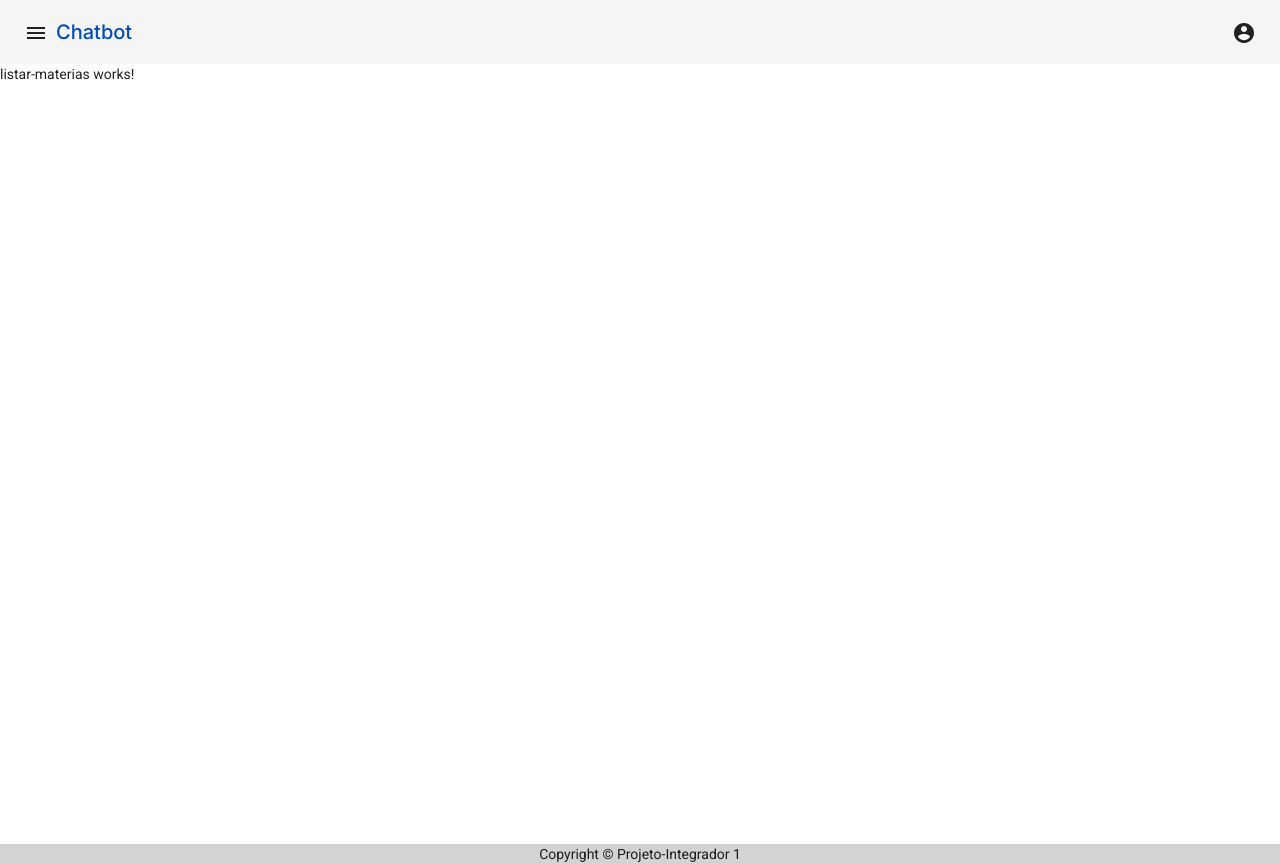
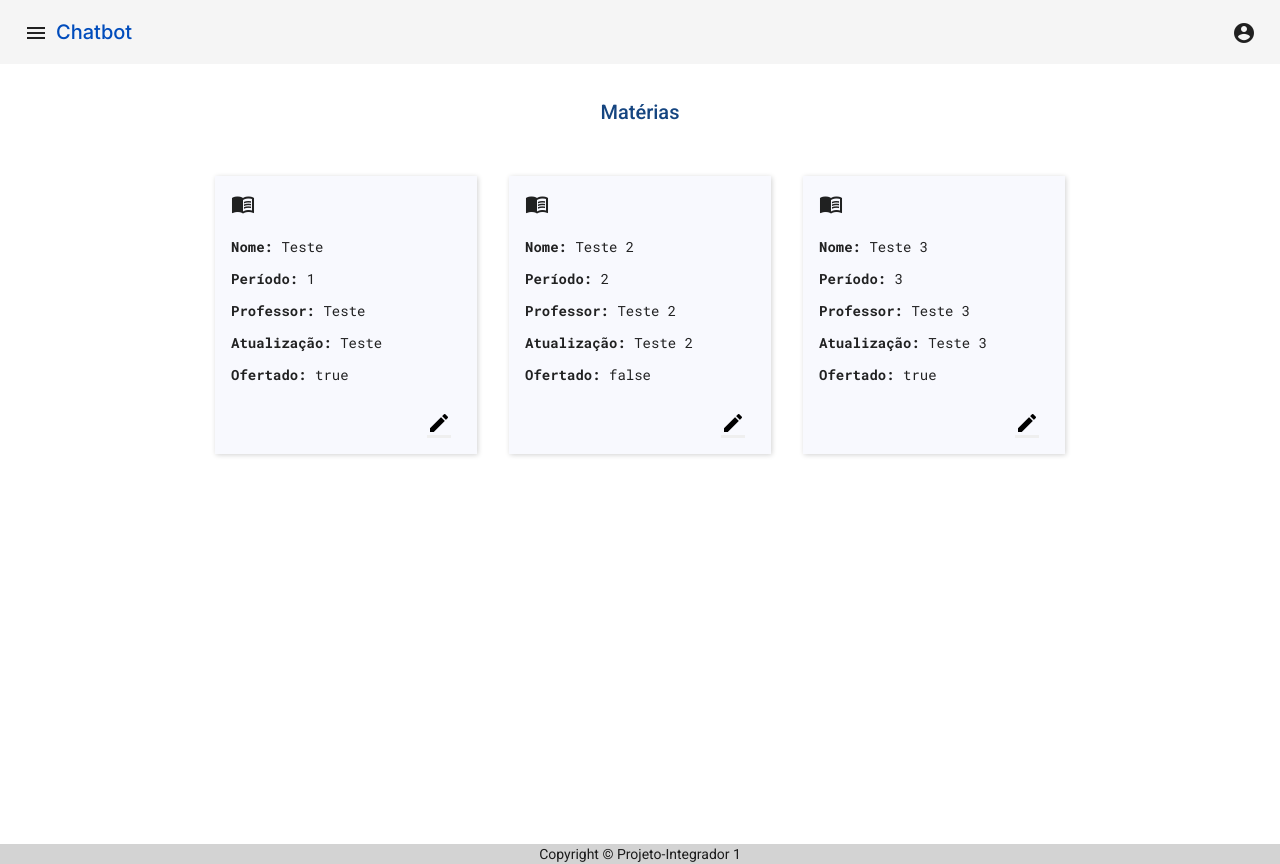
Before and after one commit to LucasHenderson/projeto-int1-front, an Angular app: page /materias in a window 1280 px wide. Built offline with nearby package versions, Linux system fonts and the light colour scheme.

Commit message:
23/11/22 - 16:56

```diff
--- a/src/app/app.module.ts
+++ b/src/app/app.module.ts
@@ -15,6 +15,7 @@ import { AtualizarAlunosComponent } from './gerenciar-alunos/atualizar-alunos/at
 import { ListarMateriasComponent } from './materias/listar-materias/listar-materias.component';
 import { ListarGruposComponent } from './gerenciar-grupos/listar-grupos/listar-grupos.component';
 import {MatCardModule} from '@angular/material/card';
+import { VerMateriaComponent } from './materias/ver-materia/ver-materia.component';
 
 @NgModule({
   declarations: [
@@ -22,7 +23,8 @@ import {MatCardModule} from '@angular/material/card';
     LoginFormComponent,
     AtualizarAlunosComponent,
     ListarMateriasComponent,
-    ListarGruposComponent
+    ListarGruposComponent,
+    VerMateriaComponent
   ],
   imports: [
     BrowserModule,
--- a/src/app/materias/listar-materias/listar-materias.component.css
+++ b/src/app/materias/listar-materias/listar-materias.component.css
@@ -0,0 +1,61 @@
+.mural {
+  display: flex;
+  flex-wrap: wrap;
+  gap: 2rem;
+  justify-content: center;
+  margin: 1rem 0 2rem;
+}
+
+.d-flex{
+  display: flex;
+  flex-direction: column;
+  gap: 2rem;
+}
+
+.sem-materias {
+  margin-top: 5%;
+  padding: 1rem;
+  box-sizing: border-box;
+  align-items: center;
+}
+
+.icone-aviso{
+  margin-bottom: 2%;
+  color: #FDB813;
+}
+
+.sem-materias .conteudo {
+  margin: 1rem auto;
+  word-wrap: break-word;
+}
+
+.acoes {
+  display: flex;
+  justify-content: flex-end
+}
+
+.botao-redirecionar {
+  border: none;
+  cursor: pointer;
+  margin-left: 5px;
+  margin-top: 10px;
+  transition: 0.5s ease-out;
+}
+.botao-redirecionar:hover{
+  box-shadow: 1px 1px 5px 0px lightgreen;
+  color: green;
+}
+
+.modelo {
+  box-shadow: 8px 8px 0px #FDB813;
+}
+
+.aviso {
+  width: 500px;
+}
+
+@media screen and (max-width: 768px) {
+  .aviso {
+    width: 100%;
+  }
+}
--- a/src/app/materias/listar-materias/listar-materias.component.html
+++ b/src/app/materias/listar-materias/listar-materias.component.html
@@ -1 +1,23 @@
-<p>listar-materias works!</p>
+<section class="container">
+  <header class="header d-flex">
+    <h2 class="ff-inter">Matérias</h2>
+  </header>
+  <div class="mural" *ngIf="listaMaterias.length > 0, else semMaterias">
+    <div *ngFor="let materia of listaMaterias">
+      <app-ver-materia [materia]="materia"></app-ver-materia>
+    </div>
+  </div>
+</section>
+
+<ng-template #semMaterias>
+<div class="sem-materias ff-inter modelo aviso centralizar-container">
+  <mat-icon class="icone-aviso">info</mat-icon>
+  <p class="conteudo">Ainda não há matérias registradas!</p>
+  <div class="acoes">
+    <button class="botao-redirecionar" mat-flat-button routerLink="/" routerLinkActive="botao-ativo">
+      <span> Registrar Matéria </span>
+      <mat-icon>input</mat-icon>
+    </button>
+  </div>
+</div>
+</ng-template>
--- a/src/app/materias/listar-materias/listar-materias.component.ts
+++ b/src/app/materias/listar-materias/listar-materias.component.ts
@@ -1,4 +1,5 @@
 import { Component, OnInit } from '@angular/core';
+import { Materia } from 'src/app/models/materia';
 
 @Component({
   selector: 'app-listar-materias',
@@ -7,6 +8,33 @@ import { Component, OnInit } from '@angular/core';
 })
 export class ListarMateriasComponent implements OnInit {
 
+  listaMaterias: Materia[] = [
+    {
+      id: 1,
+      nome: 'Teste',
+      periodo: 1,
+      professor: 'Teste',
+      atualizacao: 'Teste',
+      ofertada: true
+    },
+    {
+      id: 2,
+      nome: 'Teste 2',
+      periodo: 2,
+      professor: 'Teste 2',
+      atualizacao: 'Teste 2',
+      ofertada: false
+    },
+    {
+      id: 3,
+      nome: 'Teste 3',
+      periodo: 3,
+      professor: 'Teste 3',
+      atualizacao: 'Teste 3',
+      ofertada: true
+    }
+  ];
+
   constructor() { }
 
   ngOnInit(): void {
--- /dev/null
+++ b/src/app/materias/ver-materia/ver-materia.component.css
@@ -0,0 +1,50 @@
+.acoes {
+  display: flex;
+  justify-content: flex-end
+}
+
+.botao-editar {
+  border: none;
+  cursor: pointer;
+  margin-right: 10px;
+  margin-top: 10px;
+}
+
+.materia {
+  background-color: #F8F9FE;
+  padding: 1rem;
+  box-sizing: border-box;
+  cursor: pointer;
+  transition: 0.5s ease;
+}
+
+.materia:hover {
+  box-shadow: 1px 1px 5px 0px #004CBC;
+}
+
+.materia .conteudo {
+  margin: 1rem auto;
+  word-wrap: break-word;
+}
+
+.modelo {
+  box-shadow: 1px 1px 5px 0px lightgray;
+}
+
+.materia-p {
+  width: 262px;
+}
+
+.icone-editar {
+  background-color: #F8F9FE;
+  transition: 0.5s ease;
+}
+.icone-editar:hover {
+  color: #FDB813;
+}
+
+@media screen and (max-width: 426px) {
+  .materia-p {
+    width: 100%;
+  }
+}
--- /dev/null
+++ b/src/app/materias/ver-materia/ver-materia.component.html
@@ -0,0 +1,15 @@
+<div class="materia modelo ff-roboto-mono materia-p">
+  <mat-icon>menu_book</mat-icon>
+  <div class="conteudo">
+    <p><b>Nome: </b>{{materia.nome}}</p>
+    <p><b>Período: </b>{{materia.periodo}}</p>
+    <p><b>Professor: </b>{{materia.professor}}</p>
+    <p><b>Atualização: </b>{{materia.atualizacao}}</p>
+    <p><b>Ofertado: </b>{{materia.ofertada}}</p>
+  </div>
+  <div class="acoes">
+    <button class="botao-editar">
+      <mat-icon class="icone-editar">edit</mat-icon>
+    </button>
+  </div>
+</div>
--- /dev/null
+++ b/src/app/materias/ver-materia/ver-materia.component.ts
@@ -0,0 +1,25 @@
+import { Component, Input, OnInit } from '@angular/core';
+import { Materia } from 'src/app/models/materia';
+
+@Component({
+  selector: 'app-ver-materia',
+  templateUrl: './ver-materia.component.html',
+  styleUrls: ['./ver-materia.component.css']
+})
+export class VerMateriaComponent implements OnInit {
+
+  @Input() materia: Materia = {
+    id: 0,
+    nome: '',
+    periodo: 0,
+    professor: '',
+    atualizacao: '',
+    ofertada: true
+  }
+
+  constructor() { }
+
+  ngOnInit(): void {
+  }
+
+}
--- /dev/null
+++ b/src/app/models/materia.ts
@@ -0,0 +1,8 @@
+export interface Materia {
+  id: number
+  nome: string
+  periodo: number
+  professor: string
+  atualizacao: string
+  ofertada: boolean
+}
--- a/src/index.html
+++ b/src/index.html
@@ -1,5 +1,5 @@
 <!doctype html>
-<html lang="en">
+<html lang="pt-br">
 <head>
   <meta charset="utf-8">
   <title>ProjetoInt1Front</title>
```
Also changed, not shown: 1 other file (tests, documents, lock files or other folders).
